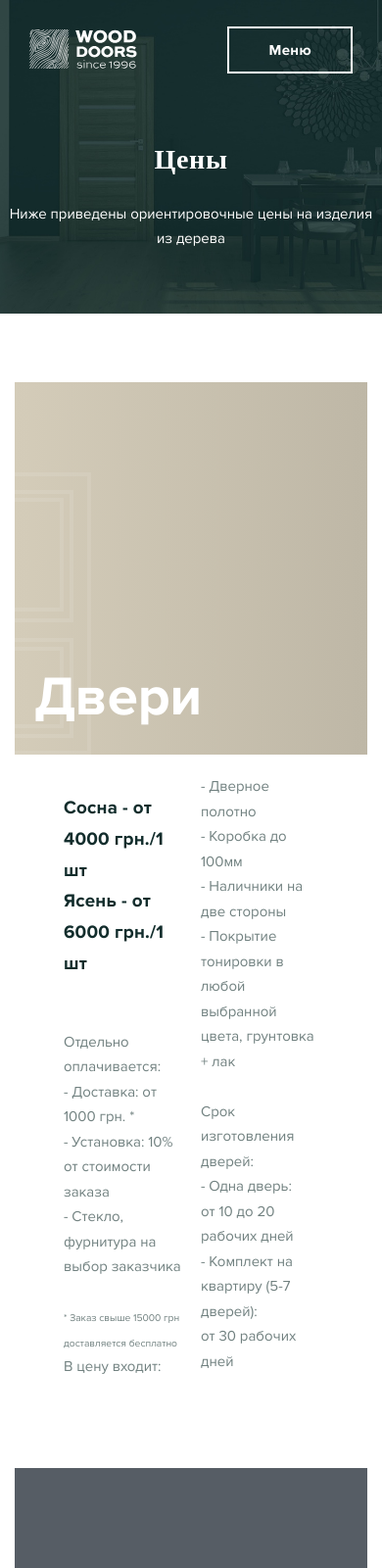
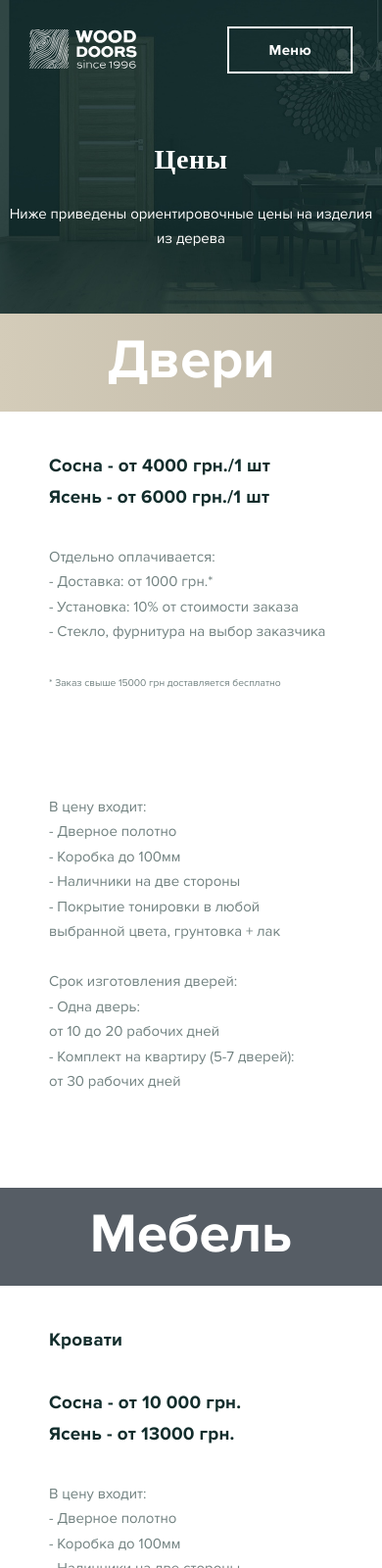
Before and after one commit to Ilzorya/wooddoors, a plain HTML site: page app/prices.html in a window 390 px wide. Shown: the top 1600 px of the page at 98% size. Drawn offline with Linux system fonts and the light colour scheme; a web font is replaced by a local one.

Commit message:
fixes for prices

```diff
--- a/app/prices.html
+++ b/app/prices.html
@@ -141,11 +141,11 @@
 					Ясень - от 6000 грн./1 шт<br><br></h3>
 
 					Отдельно оплачивается:<br>
-					- Доставка: от 1000 грн. *<br>
+					- Доставка: от 1000 грн.*<br>
 					- Установка: 10% от стоимости заказа<br>
 					- Стекло, фурнитура на выбор заказчика<br><br>
 					<span class="tiny_text">* Заказ свыше 15000 грн доставляется бесплатно</span><br>
-
+					<br><br><br><br>
 					В цену входит:<br>
 					- Дверное полотно<br>
 					- Коробка до 100мм<br>
@@ -156,7 +156,7 @@
 					- Одна дверь:<br>
 					от 10 до 20 рабочих дней<br>
 					- Комплект на квартиру (5-7 дверей):<br>
-					от 30 рабочих дней<br>
+					от 30 рабочих дней<br><br>
 				</div>
 			</div>
 		</section>
@@ -170,7 +170,7 @@
 
 				<div class="content_prices col-md-8">
 					<h3>Кровати<br><br></h3>
-					<h3>Сосна - от 10 000 грн.
+					<h3>Сосна - от 10 000 грн.<br>
 					Ясень - от 13000 грн.<br><br></h3>
 
 					В цену входит:<br>
@@ -180,7 +180,7 @@
 					- Покрытие тонировки в любой выбранной цвет,грунт+лак<br><br>
 
 					Отдельно оплачивается:<br>
-					- Доставка: от 1000 грн. (Киев) *<br>
+					- Доставка: от 1000 грн. (Киев)*<br>
 					- Установка: 10% от стоимости заказа<br>
 					- Стекло, фурнитура на выбор заказчика<br><br>
 
@@ -189,8 +189,8 @@
 					- Комплект на квартиру (5-7 дверей): от 30 рабочих дней<br>
 
 					<h3>Кухни<br><br></h3>
-					<h3>Сосна - от 8000 грн. /м. пог. *
-					Ясень - от 12000 грн./м.пог. *<br><br></h3>
+					<h3>Сосна - от 8000 грн. /м. пог.*<br>
+					Ясень - от 12000 грн./м.пог.*<br><br></h3>
 
 					В цену входит:<br>
 					- изготовление деревянного каркаса<br>
@@ -201,7 +201,7 @@
 					Отдельно оплачивается:<br>
 					- выезд мастера, замер, консультация -
 					300 грн. (Киев)<br>
-					- Доставка: от 1000 грн. (Киев) *<br>
+					- Доставка: от 1000 грн. (Киев)*<br>
 					- Монтаж (1 секция) от 500 грн (10% от стоимости заказа)<br>
 					- стекло, фурнитура по выбору заказчика<br>
 					- стекло, фурнитура по выбору заказчика<br>
@@ -217,7 +217,7 @@
 				</div>
 
 				<div class="content_prices col-md-8">
-					<h3>Сосна - 2500 грн./ступеня
+					<h3>Сосна - 2500 грн./ступеня<br>
 					Ясень - 3500 грн./ступеня<br><br></h3>
 
 					Поручень:<br>
--- a/app/sass/_media.sass
+++ b/app/sass/_media.sass
@@ -23,6 +23,34 @@
 		width: 100%
 
 @media only screen and (max-width : 992px)
+
+	//prices
+	.content_prices
+		padding: 50px
+
+	.left_doors_prices, .left_furniture_prices, .left_stairs_prices, .left_wood_prices
+		text-align: center
+		height: 100px
+		background-image: none
+
+		.huge_title
+			position: relative
+			left: 0
+			bottom: 0
+
+	.left_doors_prices
+		background: linear-gradient(to right, #d4ccb9 0%, #beb7a6 100%)
+
+	.left_furniture_prices
+		background: linear-gradient(to right, #565D65 0%, #565D65 100%)
+
+	.left_stairs_prices
+		background: linear-gradient(to right, #2C2C2E 0%, #2C2C2E 100%)
+
+ .left_wood_prices
+		background: linear-gradient(to right, #675A4C 0%, #675A4C 100%)
+
+
 
 	.item_vertical
 		margin-bottom: 60px
@@ -70,9 +98,11 @@
 		margin: 0 auto
 		padding: 30px 40px
 
+@media only screen and (max-width : 767px)
 
-
-@media only screen and (max-width : 767px)
+	//prices
+	.doors_prices, .furniture_prices, .stairs_prices, .wood_prices
+		margin: 0 -15px 70px
 
 	// head
 
@@ -240,6 +270,15 @@
 
 @media only screen and (max-width : 480px)
 
+	//prices
+	.doors_prices, .furniture_prices, .stairs_prices, .wood_prices
+		margin: 0 -15px 30px
+
+	.content_prices
+	  column-count: 1
+	  column-gap: 0
+	  padding: 40px 50px
+
 	+logo_fixed
 
 	.logo_wrapper
@@ -257,7 +296,6 @@
 	.head_wrapper_lp
 		height: 500px
 
-
 	//catalog
 
 	.head_wrapper_innerpage
@@ -272,7 +310,6 @@
 
 	.accordion dt .arrow
 		top: 30px
-
 
 	//contacts page
 
@@ -332,6 +369,12 @@
 		padding-top: 30px
 
 @media only screen and (max-width : 320px)
+
+	//prices
+	.content_prices, .content_wood_prices
+		column-count: 1
+		column-gap: 0
+		padding: 30px
 
 	+logo_fixed
 
--- a/app/sass/pages/_prices.sass
+++ b/app/sass/pages/_prices.sass
@@ -20,7 +20,7 @@
 
 .left_furniture_prices
   position: relative
-  height: 740px
+  height: 620px
   background-image: url(../img/prices/ic_furniture_big.svg), linear-gradient(to right, #565D65 0%, #565D65 100%)
   background-repeat: no-repeat
   background-size: inherit
@@ -74,6 +74,9 @@
   column-gap: 20px
   padding: 20px 50px
 
+  h3
+    margin: 0
+
 .content_wood_prices
   column-count: 1
   padding: 20px 50px
```
Also changed, not shown: app/css/main.min.css.
